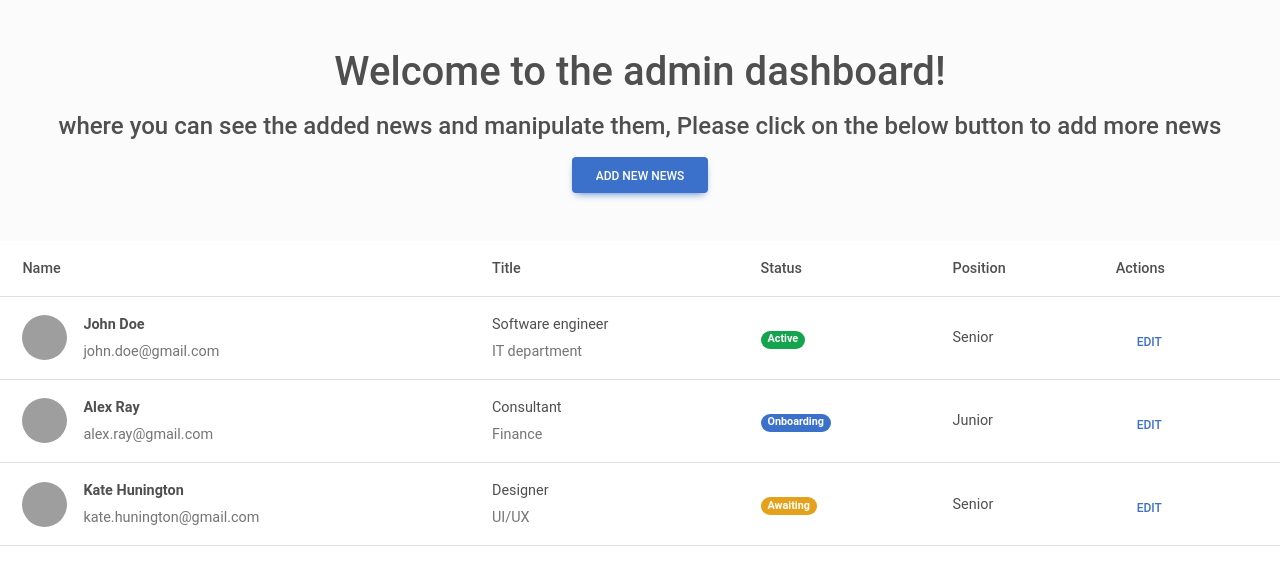
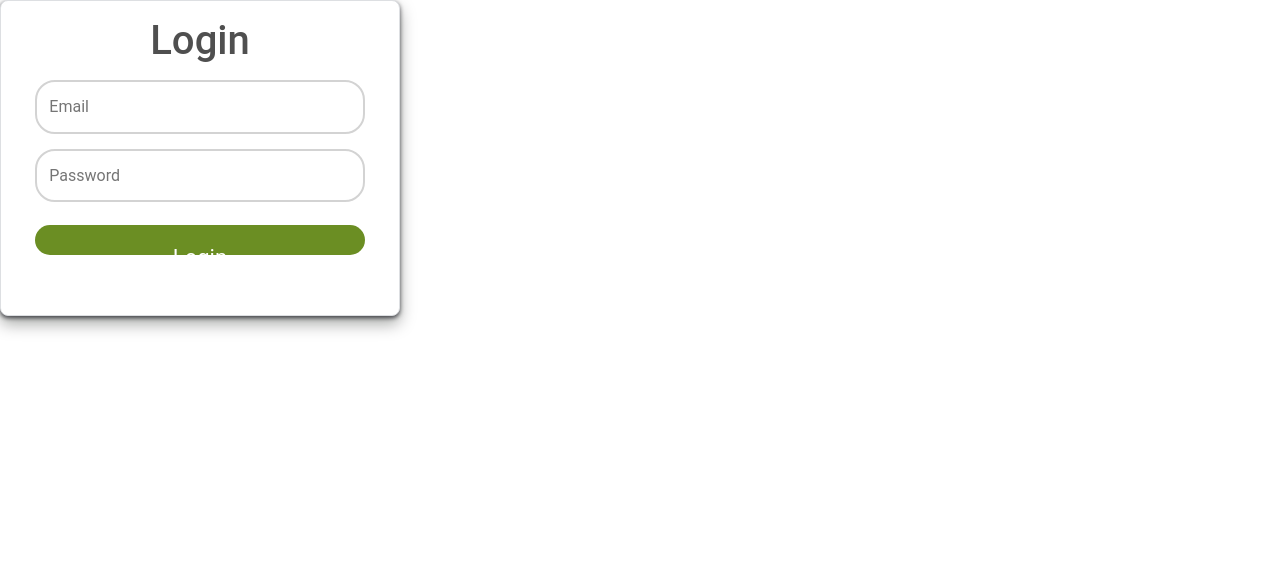
Before and after one commit to madhulisabanik/newspaper-frontend-app, a React (Create React App) app: page /dashboard in a window 1280 px wide. Shown: the top 566 px of the page. Built offline with nearby package versions, Linux system fonts and the light colour scheme; grey boxes are pictures that could not be loaded.

Commit message:
Login and Registration api integration

```diff
--- a/src/App.js
+++ b/src/App.js
@@ -16,10 +16,10 @@ function App() {
           <Route
             path="/dashboard"
             element={
-              userstate && userstate._id ? (
+              userstate && userstate.token ? (
+                <Dashboard userstate={userstate} setUserState={setUserState}/>
+              ) : (
                 <Login setUserState={setUserState} />
-              ) : (
-                <Dashboard/>
               )
             }
           ></Route>
--- a/src/Components/Dashboard/Dashboard.jsx
+++ b/src/Components/Dashboard/Dashboard.jsx
@@ -1,8 +1,12 @@
-import React, { useState } from 'react';
+import React, { useEffect, useState } from 'react';
 import { MDBBadge, MDBBtn, MDBTable, MDBTableHead, MDBTableBody } from 'mdb-react-ui-kit';
 import Modal from '../Modal/Modal';
+import axios from 'axios';
+import { useNavigate, NavLink } from "react-router-dom";
 
-export default function Dashboard() {
+export default function Dashboard({userstate, setUserState}) {
+    const navigate = useNavigate();
+    const [newsList, setNewsList] = useState([]);
     const [basicModal, setBasicModal] = useState(false);
     const [newsObject, setNewsObject] = useState({
         title: "",
@@ -12,137 +16,72 @@ export default function Dashboard() {
     });
     const [isEdit, setIsEdit] = useState(false);
     const editModal = (e) => {
-        console.log(e);
         setIsEdit(true);
         setBasicModal(!basicModal);
-        setNewsObject({
-            title: "this is clicked from edit",
-            description: "test edit modal with edit data",
-            newsCategory: "SPORTS",
-            url: "localhost:3000"
+        setNewsObject({...newsList.find((news) => news._id === e.target.id)})
+    }
+    useEffect(() => {
+        axios.get("http://localhost:8080/api/news")
+            .then((res) => {
+                const allNewsData = res.data;
+                setNewsList([...allNewsData]);
             })
-    }
+            .catch(e => console.log(e));
+    }, [])
+
     return (
         <>
             <header>
                 <div className='p-5 text-center bg-light'>
                     <h1 className='mb-3'>Welcome to the admin dashboard!</h1>
                     <h4 className='mb-3'>where you can see the added news and manipulate them, Please click on the below button to add more news</h4>
-                    <a className='btn btn-primary' role='button' style={{ color: "white" }} onClick={() => {setBasicModal(!basicModal); setIsEdit(false)}}>
+                    <a className='btn btn-primary' role='button' style={{ color: "white" }} onClick={() => { setBasicModal(!basicModal); setIsEdit(false) }}>
                         Add new news
+                    </a>
+                    <a className='btn btn-danger' role='button' style={{ color: "white", float: 'right' }} onClick={() => {setUserState({}); navigate("/login", { replace: true });}}>
+                        Logout
                     </a>
                 </div>
             </header>
             <MDBTable align='middle'>
                 <MDBTableHead>
                     <tr>
-                        <th scope='col'>Name</th>
                         <th scope='col'>Title</th>
-                        <th scope='col'>Status</th>
-                        <th scope='col'>Position</th>
+                        <th scope='col'>Description</th>
+                        <th scope='col'>News Category</th>
+                        <th scope='col'>URL</th>
                         <th scope='col'>Actions</th>
                     </tr>
                 </MDBTableHead>
                 <MDBTableBody>
-                    <tr>
+                    {newsList.length > 0 ? newsList.map((news) => {
+                        return <tr>
                             <td>
-                            <div className='d-flex align-items-center'>
-                                <img
-                                    src='https://mdbootstrap.com/img/new/avatars/8.jpg'
-                                    alt=''
-                                    style={{ width: '45px', height: '45px' }}
-                                    className='rounded-circle'
-                                />
-                                <div className='ms-3'>
-                                    <p className='fw-bold mb-1'>John Doe</p>
-                                    <p className='text-muted mb-0'>john.doe@gmail.com</p>
-                                </div>
-                            </div>
+                                <p className='fw-bold mb-1'>{news.title}</p>
                             </td>
                             <td>
-                            <p className='fw-normal mb-1'>Software engineer</p>
-                            <p className='text-muted mb-0'>IT department</p>
+                                <p className='fw-normal mb-1'>{news.description}</p>
                             </td>
                             <td>
                                 <MDBBadge color='success' pill>
-                                Active
+                                    {news.newsCategory}
                                 </MDBBadge>
                             </td>
-                        <td>Senior</td>
+                            <td>{news.url}</td>
                             <td>
-                            <MDBBtn color='link' rounded size='sm' onClick={(e) => { console.log(e) }}>
-                                Edit
-                            </MDBBtn>
+                                <button id={news._id} className="ripple ripple-surface ripple-surface-dark btn btn-link btn-rounded btn-sm" role="button" onClick={editModal}>Edit</button>
+                                <button id={news._id} className="ripple ripple-surface ripple-surface-dark btn btn-link btn-rounded btn-sm" role="button" onClick={()=> {console.log("delete")}}>Delete</button>
                             </td>
                         </tr>
-                    <tr>
-                        <td>
-                            <div className='d-flex align-items-center'>
-                                <img
-                                    src='https://mdbootstrap.com/img/new/avatars/6.jpg'
-                                    alt=''
-                                    style={{ width: '45px', height: '45px' }}
-                                    className='rounded-circle'
-                                />
-                                <div className='ms-3'>
-                                    <p className='fw-bold mb-1'>Alex Ray</p>
-                                    <p className='text-muted mb-0'>alex.ray@gmail.com</p>
-                                </div>
-                            </div>
-                        </td>
-                        <td>
-                            <p className='fw-normal mb-1'>Consultant</p>
-                            <p className='text-muted mb-0'>Finance</p>
-                        </td>
-                        <td>
-                            <MDBBadge color='primary' pill>
-                                Onboarding
-                            </MDBBadge>
-                        </td>
-                        <td>Junior</td>
-                        <td>
-                            <MDBBtn color='link' rounded size='sm' onClick={(e) => { console.log(e) }}>
-                                Edit
-                            </MDBBtn>
-                        </td>
-                    </tr>
-                    <tr>
-                        <td>
-                            <div className='d-flex align-items-center'>
-                                <img
-                                    src='https://mdbootstrap.com/img/new/avatars/7.jpg'
-                                    alt=''
-                                    style={{ width: '45px', height: '45px' }}
-                                    className='rounded-circle'
-                                />
-                                <div className='ms-3'>
-                                    <p className='fw-bold mb-1'>Kate Hunington</p>
-                                    <p className='text-muted mb-0'>kate.hunington@gmail.com</p>
-                                </div>
-                            </div>
-                        </td>
-                        <td>
-                            <p className='fw-normal mb-1'>Designer</p>
-                            <p className='text-muted mb-0'>UI/UX</p>
-                        </td>
-                        <td>
-                            <MDBBadge color='warning' pill>
-                                Awaiting
-                            </MDBBadge>
-                        </td>
-                        <td>Senior</td>
-                        <td>
-                            <MDBBtn color='link' rounded size='sm' onClick={editModal}>
-                                Edit
-                            </MDBBtn>
-                        </td>
-                    </tr>
+                    }) : ""}
                 </MDBTableBody>
             </MDBTable>
             <Modal
                 basicModal={basicModal} setBasicModal={setBasicModal}
                 newsObject={newsObject} setNewsObject={setNewsObject}
-                isEdit={isEdit} setIsEdit={setIsEdit}/>
+                isEdit={isEdit} setIsEdit={setIsEdit}
+                token={userstate.token}
+                setNewsList={setNewsList} />
         </>
 
     );
--- a/src/Components/Login/Login.js
+++ b/src/Components/Login/Login.js
@@ -45,10 +45,10 @@ const Login = ({ setUserState }) => {
   useEffect(() => {
     if (Object.keys(formErrors).length === 0 && isSubmit) {
       console.log(user);
-      axios.post("http://localhost:9002/login", user).then((res) => {
-        alert(res.data.message);
-        setUserState(res.data.user);
-        navigate("/", { replace: true });
+      axios.post("http://localhost:8080/api/users/signin", user).then((res) => {
+        console.log(res.data)
+        setUserState({token: res.data.token});
+        navigate("/dashboard", { replace: true });
       });
     }
   }, [formErrors]);
--- a/src/Components/Modal/Modal.jsx
+++ b/src/Components/Modal/Modal.jsx
@@ -12,9 +12,16 @@ import {
     MDBInput
 } from 'mdb-react-ui-kit';
 
-export default function Modal({ basicModal, setBasicModal, newsObject, setNewsObject, isEdit, setIsEdit }) {
+export default function Modal({ basicModal, setBasicModal, newsObject, setNewsObject, isEdit, setIsEdit, token, setNewsList }) {
 
-    const toggleShow = () => setBasicModal(!basicModal);
+    const toggleShow = () => {
+        setBasicModal(!basicModal); setNewsObject({
+            title: "",
+            description: "",
+            newsCategory: "",
+            url: ""
+        })
+    };
     const handleInputs = (event) => {
         const newKeyValuepair = { [event.target.name]: event.target.value }
         setNewsObject((prev, newKeyValue) => {
@@ -23,17 +30,24 @@ export default function Modal({ basicModal, setBasicModal, newsObject, setNewsOb
     };
     const handleSubmit = () => {
         console.log("submit", [newsObject, isEdit]);
-        let axiosObject = {};
+        let newCreated = {};
+        let axiosObject = {
+            headers: {
+                'Authorization': `Bearer ${token}`,
+            },
+        };
         if (isEdit) {
-            const { id, ...editObj } = newsObject;
+            const { _id, ...editObj } = newsObject;
             axiosObject = {
+                ...axiosObject,
                 method: 'put',
-                url: `http://localhost:8080/api/news/${id}`,
+                url: `http://localhost:8080/api/news/${_id}`,
                 data: { ...editObj }
             }
         }
         else {
             axiosObject = {
+                ...axiosObject,
                 method: 'post',
                 url: "http://localhost:8080/api/news",
                 data: { ...newsObject }
@@ -42,15 +56,29 @@ export default function Modal({ basicModal, setBasicModal, newsObject, setNewsOb
         axios(axiosObject)
             .then((response) => {
                 console.log("response", response);
-                setIsEdit(false);
-                setNewsObject({
-                    title: "",
-                    description: "",
-                    newsCategory: "",
-                    url: ""
-                })
+                newCreated = response.data.data;
+                // setIsEdit(false);
+                // setNewsObject({
+                //     title: "",
+                //     description: "",
+                //     newsCategory: "",
+                //     url: ""
+                // })
             })
             .catch(e => console.log("error===>", e))
+            .finally(() => {
+                if (isEdit) {
+                    setNewsList((prev) => {
+                        const index = prev.findIndex((el) => el._id === newsObject._id );
+                        prev[index] = {...newsObject};
+                        return [...prev];
+                    })
+                }
+                else {
+                    setNewsList((prev) => [newCreated, ...prev])
+                }
+                toggleShow();
+            })
     }
     return (
         <>
@@ -58,7 +86,7 @@ export default function Modal({ basicModal, setBasicModal, newsObject, setNewsOb
                 <MDBModalDialog>
                     <MDBModalContent>
                         <MDBModalHeader>
-                            <MDBModalTitle>Add a new News</MDBModalTitle>
+                            <MDBModalTitle>{isEdit ? "Edit News" : "Add a new News"}</MDBModalTitle>
                             <MDBBtn className='btn-close' color='none' onClick={toggleShow}></MDBBtn>
                         </MDBModalHeader>
                         <MDBModalBody>
@@ -74,7 +102,7 @@ export default function Modal({ basicModal, setBasicModal, newsObject, setNewsOb
                                 Close
                             </a>
                             <a className='btn btn-primary' color='none' role='button' onClick={handleSubmit}>
-                                Create
+                                {isEdit ? "Update" : "Create"}
                             </a>
                         </MDBModalFooter>
                     </MDBModalContent>
@@ -91,8 +119,8 @@ const dropDown = (newsObject, handleInputs) => {
             <select name="newsCategory" value={newsObject.newsCategory} onChange={handleInputs} className="form-control">
                 <option value="select">Select an Option</option>
                 <option value="SPORTS">Sports</option>
-                <option value="CURRENT_AFFAIR">Current Affairs</option>
-                <option value="POLITICS">Politics</option>
+                <option value="Current Affairs">Current Affairs</option>
+                <option value="Politics">Politics</option>
             </select>
         </div>
     </>
--- a/src/Components/Register/Register.js
+++ b/src/Components/Register/Register.js
@@ -10,11 +10,9 @@ const Register = () => {
   const [formErrors, setFormErrors] = useState({});
   const [isSubmit, setIsSubmit] = useState(false);
   const [user, setUserDetails] = useState({
-    fname: "",
-    lname: "",
+    name: "",
     email: "",
-    password: "",
-    cpassword: "",
+    password: ""
   });
 
   const changeHandler = (e) => {
@@ -28,11 +26,8 @@ const Register = () => {
   const validateForm = (values) => {
     const error = {};
     const regex = /^[^\s+@]+@[^\s@]+\.[^\s@]{2,}$/i;
-    if (!values.fname) {
-      error.fname = "First Name is required";
-    }
-    if (!values.lname) {
-      error.lname = "Last Name is required";
+    if (!values.name) {
+      error.name = "First Name is required";
     }
     if (!values.email) {
       error.email = "Email is required";
@@ -46,11 +41,11 @@ const Register = () => {
     } else if (values.password.length > 10) {
       error.password = "Password cannot exceed more than 10 characters";
     }
-    if (!values.cpassword) {
-      error.cpassword = "Confirm Password is required";
-    } else if (values.cpassword !== values.password) {
-      error.cpassword = "Confirm password and password should be same";
-    }
+    // if (!values.cpassword) {
+    //   error.cpassword = "Confirm Password is required";
+    // } else if (values.cpassword !== values.password) {
+    //   error.cpassword = "Confirm password and password should be same";
+    // }
     return error;
   };
   const signupHandler = (e) => {
@@ -65,7 +60,7 @@ const Register = () => {
   useEffect(() => {
     if (Object.keys(formErrors).length === 0 && isSubmit) {
       console.log(user);
-      axios.post("http://localhost:9002/signup/", user).then((res) => {
+      axios.post("http://localhost:8080/api/users/signup/", user).then((res) => {
         alert(res.data.message);
         navigate("/login", { replace: true });
       });
@@ -78,22 +73,13 @@ const Register = () => {
           <h1>Create your account</h1>
           <input
             type="text"
-            name="fname"
-            id="fname"
-            placeholder="First Name"
+            name="name"
+            id="name"
+            placeholder="Name"
             onChange={changeHandler}
-            value={user.fname}
+            value={user.name}
           />
-          <p className={basestyle.error}>{formErrors.fname}</p>
-          <input
-            type="text"
-            name="lname"
-            id="lname"
-            placeholder="Last Name"
-            onChange={changeHandler}
-            value={user.lname}
-          />
-          <p className={basestyle.error}>{formErrors.lname}</p>
+          <p className={basestyle.error}>{formErrors.name}</p>
           <input
             type="email"
             name="email"
@@ -112,15 +98,6 @@ const Register = () => {
             value={user.password}
           />
           <p className={basestyle.error}>{formErrors.password}</p>
-          <input
-            type="password"
-            name="cpassword"
-            id="cpassword"
-            placeholder="Confirm Password"
-            onChange={changeHandler}
-            value={user.cpassword}
-          />
-          <p className={basestyle.error}>{formErrors.cpassword}</p>
           <button className={basestyle.button_common} onClick={signupHandler}>
             Register
           </button>
```
Also changed, not shown: ProjectScreenshots/news_listing_page.png (added), 1 other file (tests, documents, lock files or other folders). Lines whose indentation alone changed are shown as unchanged.
